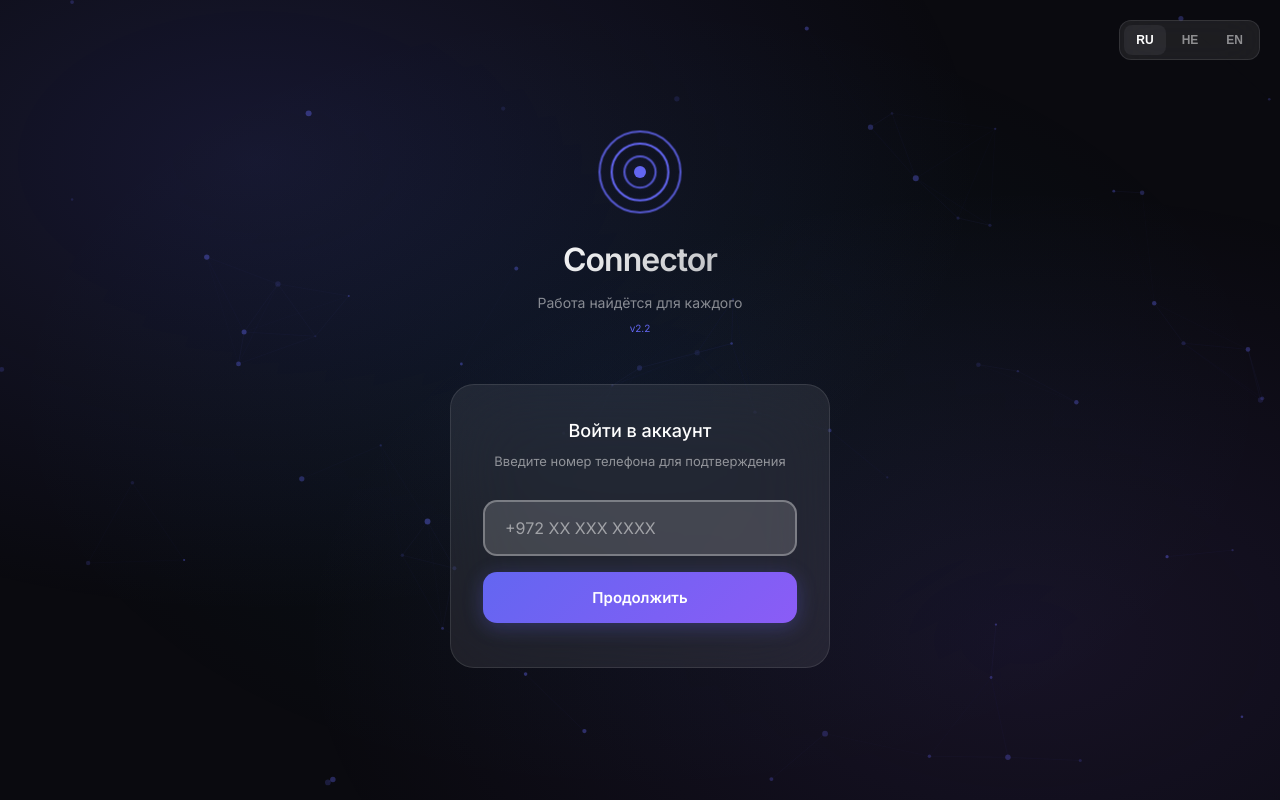
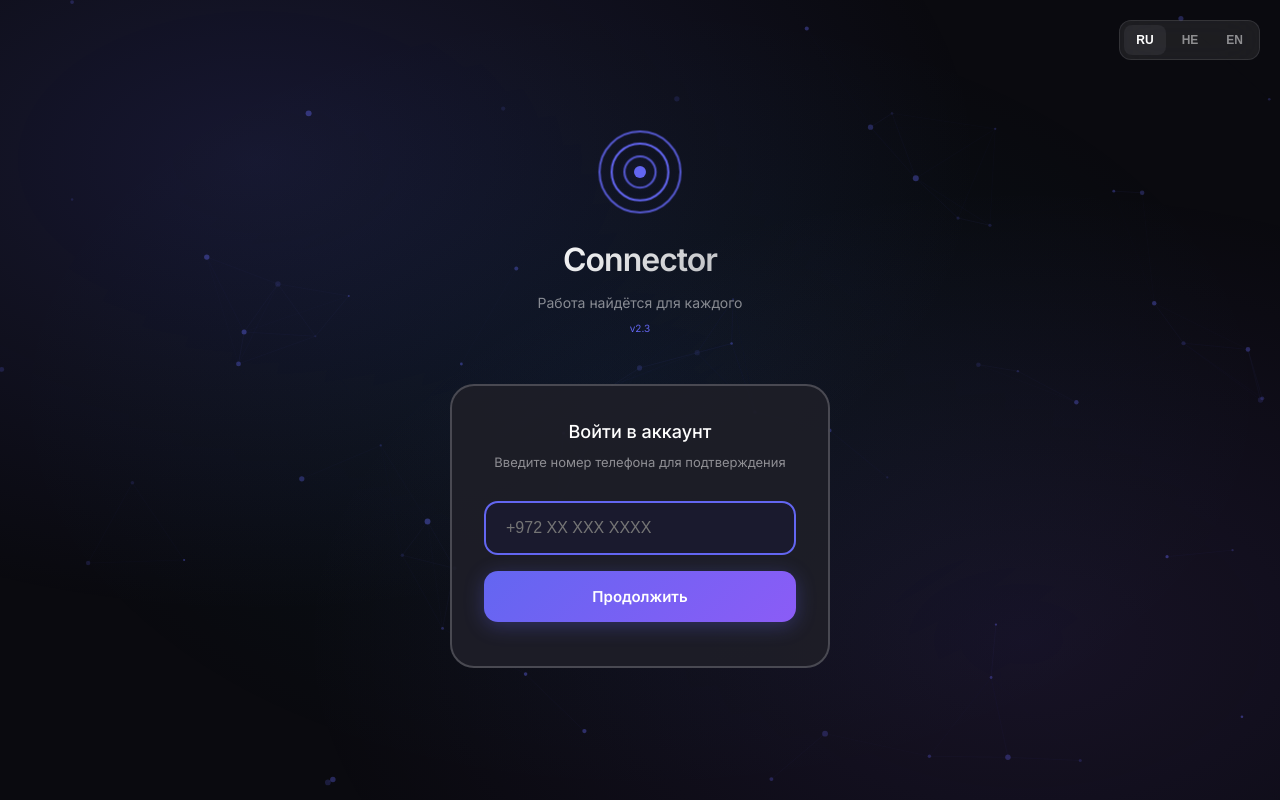
Before and after one commit to chernushoov/connector-pro, a plain HTML site: page index.html in a window 1280 px wide. Drawn offline with nearby package versions, Linux system fonts and the light colour scheme.

Commit message:
Solid colors, no blur effects v2.3

```diff
--- a/index.html
+++ b/index.html
@@ -193,10 +193,8 @@
 
         /* Glass Card */
         .glass-card {
-            background: var(--glass);
-            backdrop-filter: blur(40px);
-            -webkit-backdrop-filter: blur(40px);
-            border: 1px solid var(--glass-border);
+            background: rgba(30, 30, 40, 0.95);
+            border: 2px solid rgba(255, 255, 255, 0.2);
             border-radius: 24px;
             padding: 32px;
             width: 100%;
@@ -1134,7 +1132,7 @@
                     </div>
                     <h1 class="brand-name">Connector</h1>
                     <p class="brand-tagline">Работа найдётся для каждого</p>
-                    <p style="color: #6366f1; font-size: 10px; margin-top: 8px;">v2.2</p>
+                    <p style="color: #6366f1; font-size: 10px; margin-top: 8px;">v2.3</p>
                 </div>
 
                 <div class="glass-card">
@@ -1143,7 +1141,7 @@
 
                     <div id="auth-step-phone" class="auth-step active" style="display: block !important;">
                         <div class="input-group">
-                            <input type="tel" id="phone-input" class="input" placeholder="+972 XX XXX XXXX" style="display: block; background: rgba(255,255,255,0.15); border: 2px solid rgba(255,255,255,0.3); color: white; padding: 16px 20px; border-radius: 14px; width: 100%; font-size: 16px;">
+                            <input type="tel" id="phone-input" placeholder="+972 XX XXX XXXX" style="display: block; background: #1a1a2e; border: 2px solid #6366f1; color: white; padding: 16px 20px; border-radius: 14px; width: 100%; font-size: 16px; box-sizing: border-box;">
                         </div>
                         <button class="btn btn-primary" onclick="App.sendSMS()">Продолжить</button>
                     </div>
```
